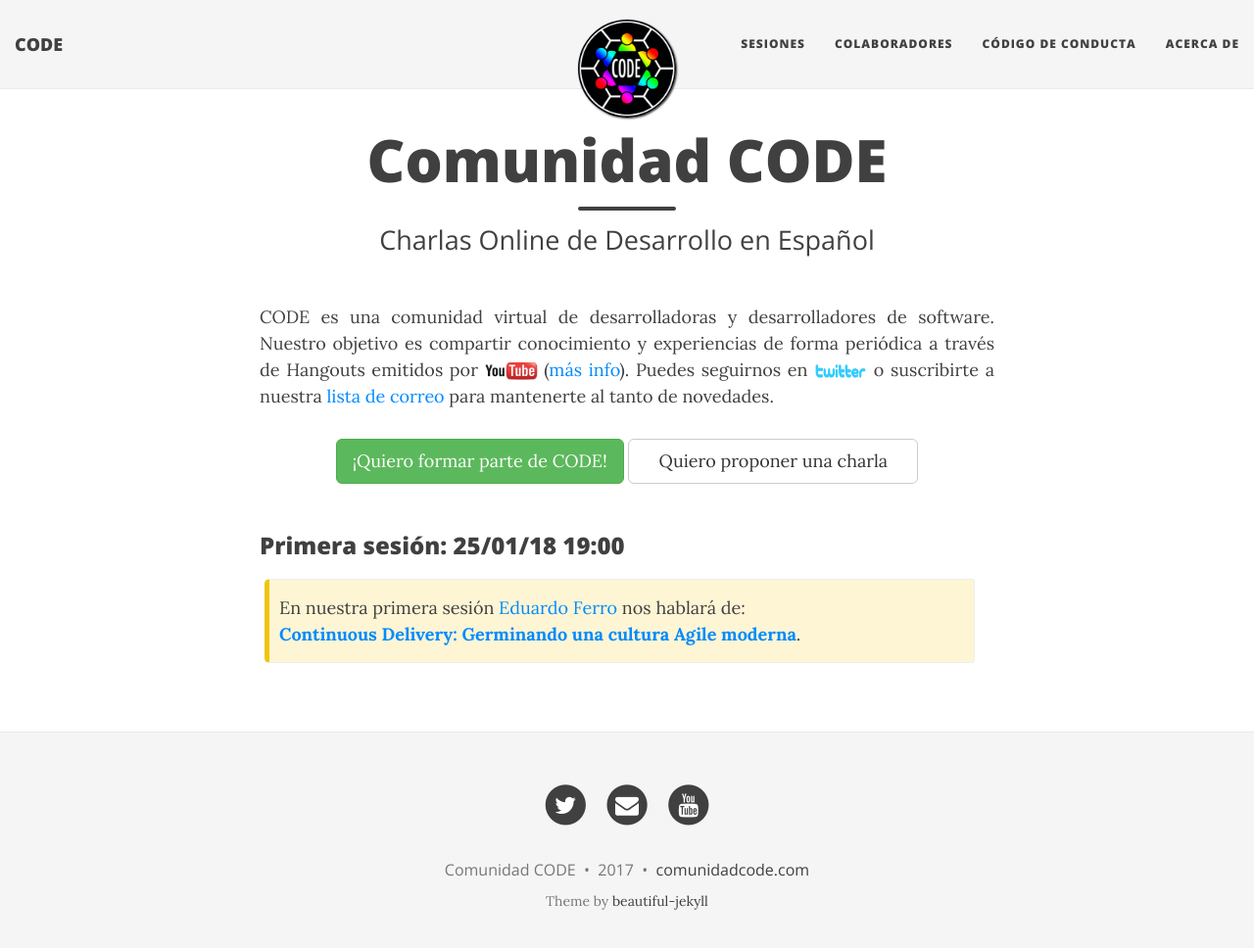
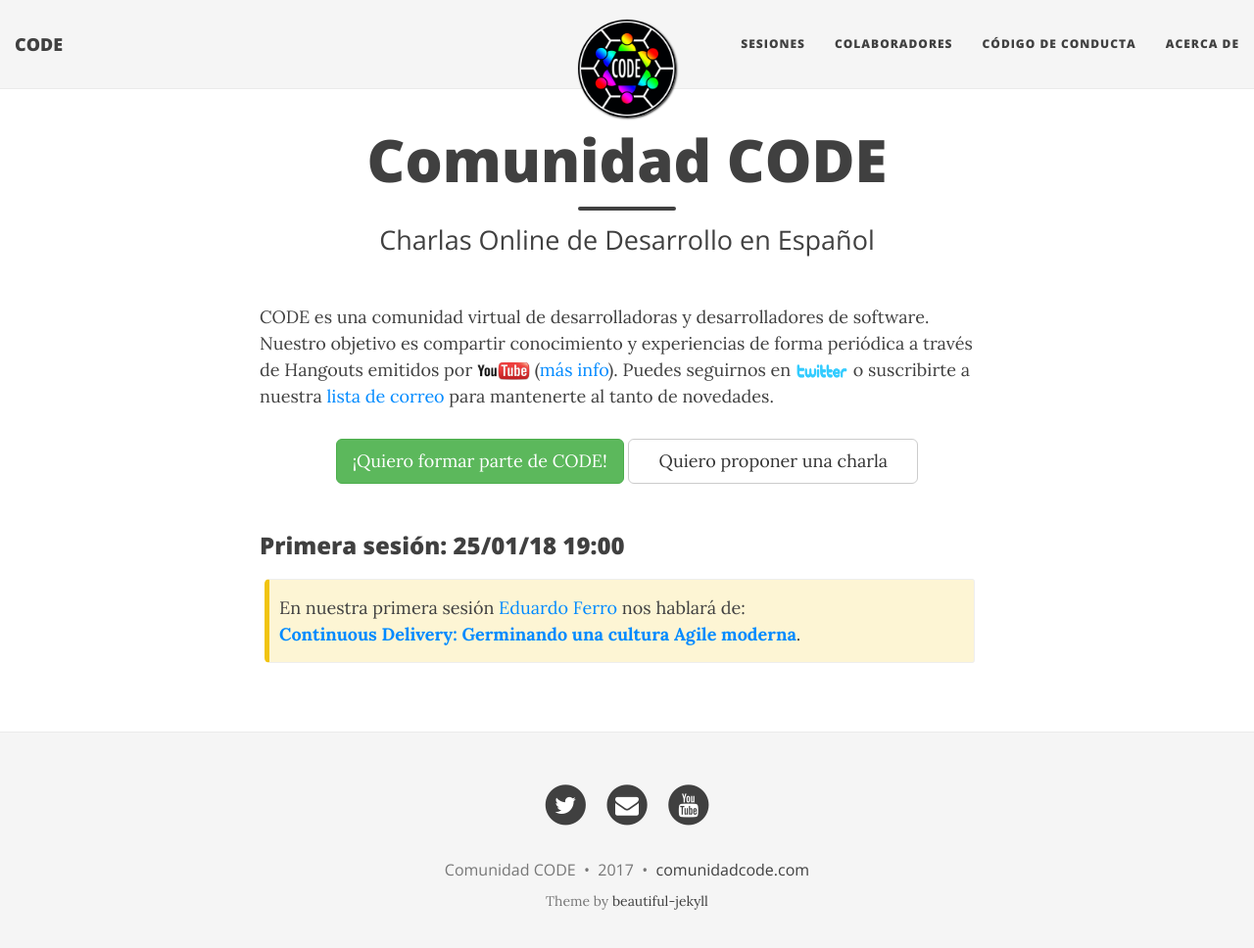
Before and after one commit to comunidadcode/comunidadcode.github.io, a Jekyll site: the page built from index.html, in a window 1280 px wide and 981 px high. Shown: the top 968 px of the window at 98% size. Built offline with Jekyll 4.4.1, drawn with Linux system fonts in a browser that asks for light colours; nearby versions of some CDN libraries.

Commit message:
[Modificado] Se quita el justificado del texto.
Se vuelve a la forma original. Pensé que el justificado quedaría bien
pero me parece horrible.

https://designforhackers.com/blog/justify-text-html-css/

```diff
--- a/css/main.css
+++ b/css/main.css
@@ -23,8 +23,6 @@ body {
 p {
   line-height: 1.5;
   margin: 30px 0;
-  text-align: justify;
-  text-justify: inter-word;
 }
 p a {
   /* text-decoration: underline */
```
